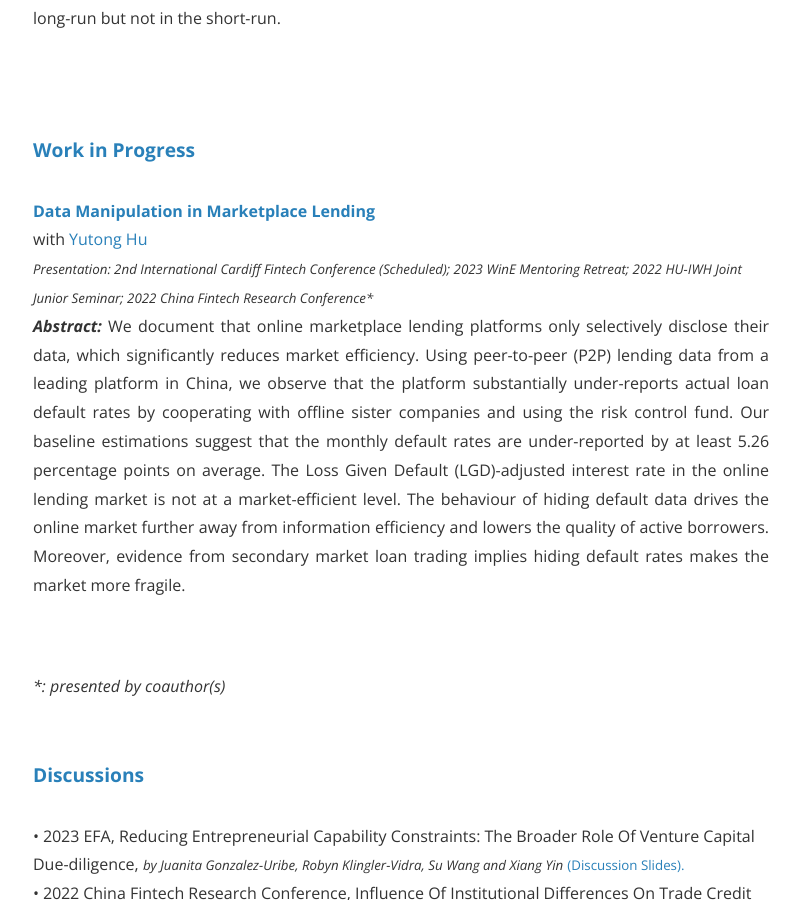
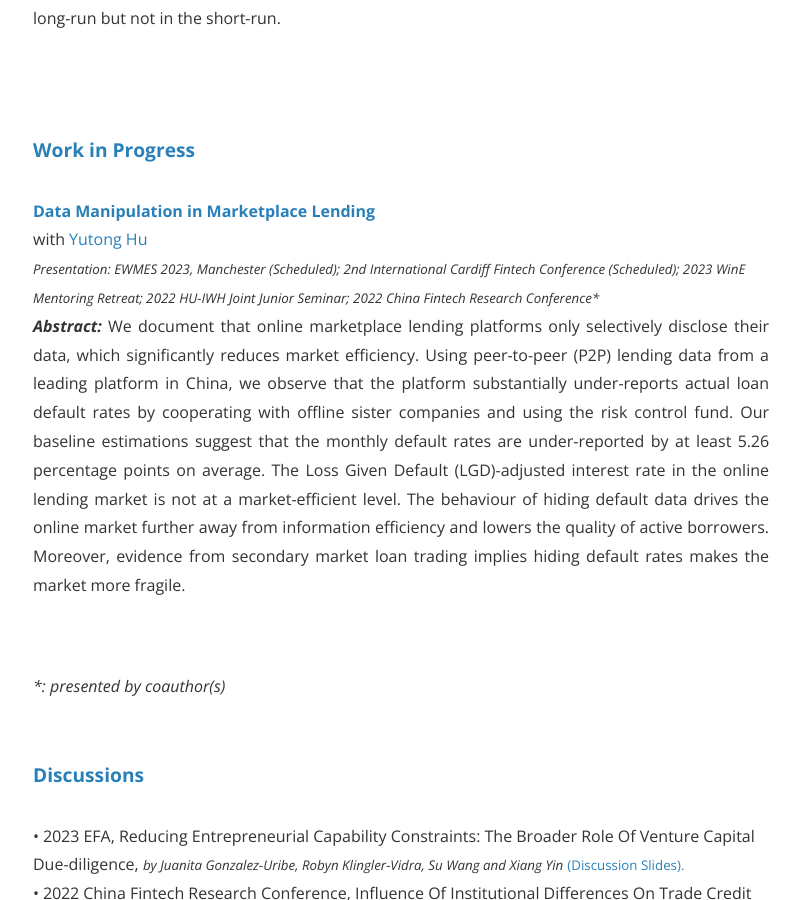
Before and after one commit to shasha-li/shasha-li.github.io, a Jekyll site: the page built from research.html, in a window 1280 px wide and 900 px high, scrolled down 1460 px. Shown: the whole window, without its empty margins (239-1039 px from the left). Built offline with Jekyll 4.4.1, drawn with Linux system fonts in a browser that asks for light colours; nearby versions of some CDN libraries; comment, search, counter and statistics services are not loaded; a style sheet for code colours, icons or effects is not loaded.

Commit message:
Update research.html

```diff
--- a/research.html
+++ b/research.html
@@ -34,7 +34,7 @@
 
 <strong><a href="https://shasha-li.github.io/content/Manipulation.pdf">Data Manipulation in Marketplace Lending</a></strong>
 <br>with <a href="https://www.london.edu/phd/profiles/yutong-hu">Yutong Hu</a><br>
-<em><small>Presentation: 2nd International Cardiff Fintech Conference (Scheduled); 2023 WinE Mentoring Retreat; 2022 HU-IWH Joint Junior Seminar; 2022 China Fintech Research Conference*</small></em>
+<em><small>Presentation: EWMES 2023, Manchester (Scheduled); 2nd International Cardiff Fintech Conference (Scheduled); 2023 WinE Mentoring Retreat; 2022 HU-IWH Joint Junior Seminar; 2022 China Fintech Research Conference*</small></em>
 <p style="text-align:justify"><b><i>Abstract: </i>
   </b> We document that online marketplace lending platforms only selectively disclose their data, which significantly reduces market efficiency. Using peer-to-peer (P2P) lending data from a leading platform in China, we observe that the platform substantially under-reports actual loan default rates by cooperating with offline sister companies and using the risk control fund. Our baseline estimations suggest that the monthly default rates are under-reported by at least 5.26 percentage points on average. The Loss Given Default (LGD)-adjusted interest rate in the online lending market is not at a market-efficient level. The behaviour of hiding default data drives the online market further away from information efficiency and lowers the quality of active borrowers. Moreover, evidence from secondary market loan trading implies hiding default rates makes the market more fragile.
   </p><br>
```
